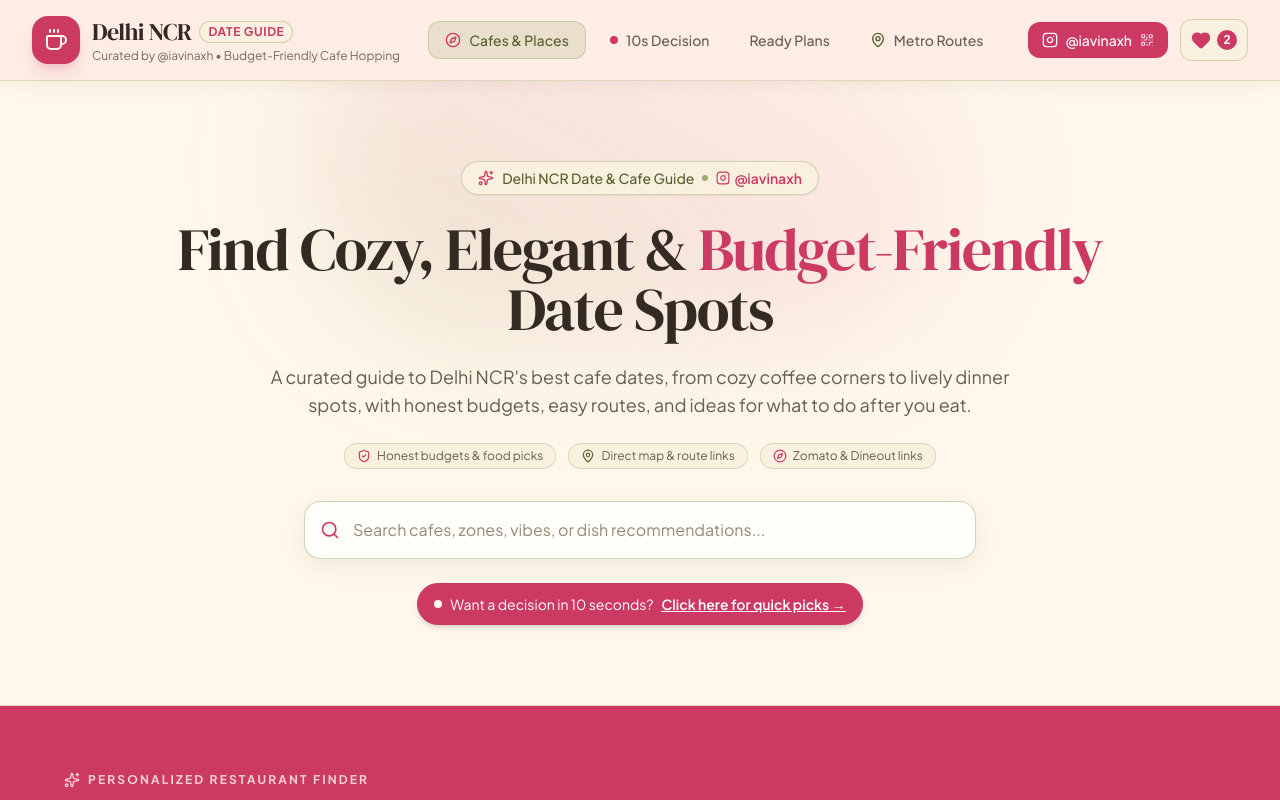
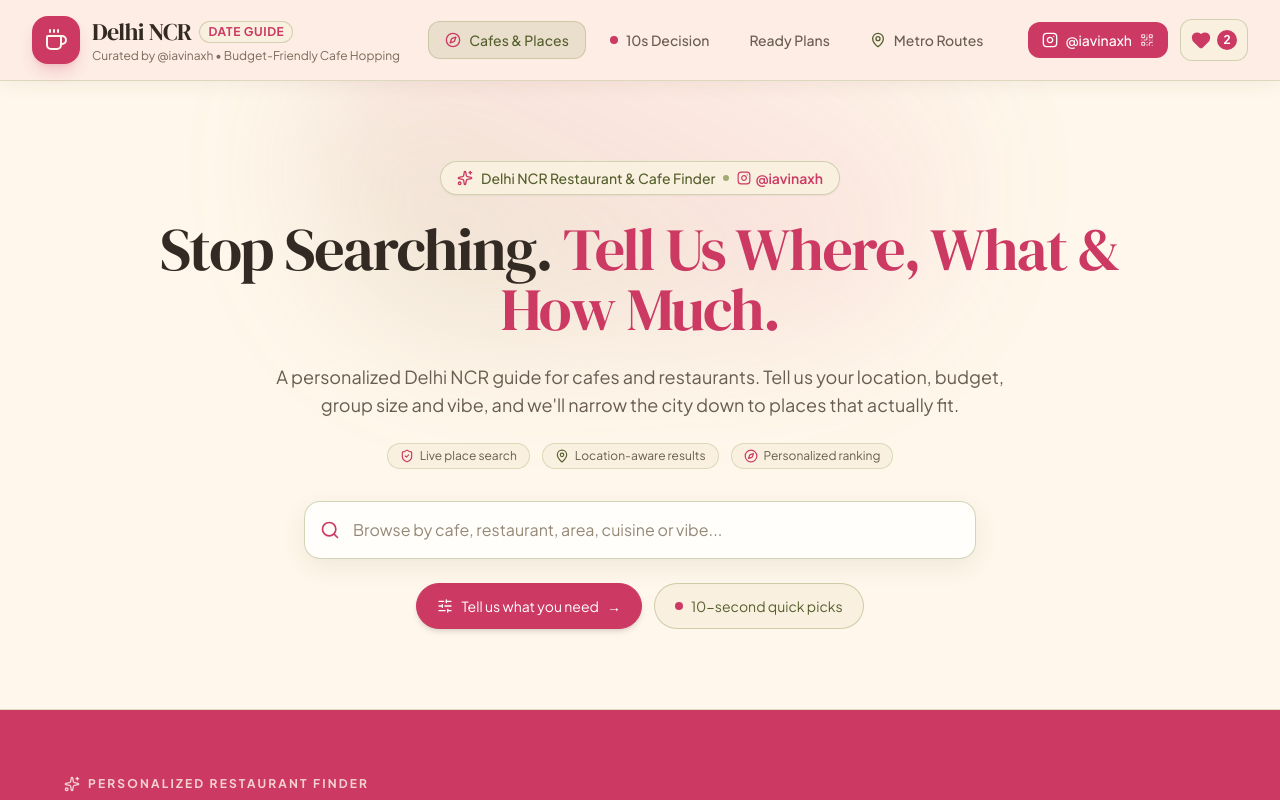
Before and after one commit to iavinaxh/delhi-cafe-hopping, a React (Vite) app: page / in a window 1280 px wide. Shown: the top 800 px of the page. Built offline with nearby package versions, Linux system fonts and the light colour scheme; the HTML template or start-up script is replaced by a standard one.

Commit message:
Reframe homepage as Delhi NCR personalized restaurant finder

```diff
--- a/src/components/Hero.jsx
+++ b/src/components/Hero.jsx
@@ -1,25 +1,26 @@
 import React from 'react';
-import { Search, Sparkles, MapPin, Compass, ShieldCheck } from 'lucide-react';
+import { Search, Sparkles, MapPin, Compass, ShieldCheck, SlidersHorizontal } from 'lucide-react';
 import InstagramIcon from './InstagramIcon';
 
 export default function Hero({ searchQuery, setSearchQuery, onOpenInstaModal, setActiveTab }) {
+  const jumpToPlanner = () => document.getElementById('find-my-place')?.scrollIntoView({ behavior: 'smooth', block: 'start' });
   return (
     <div className="relative overflow-hidden bg-[#FFF7EB] text-[#332B23] py-12 sm:py-20 border-b border-[#A2AB73]/35">
       <div className="absolute -top-24 left-1/2 -translate-x-1/2 w-[650px] h-[350px] bg-gradient-to-tr from-[#A2AB73]/25 via-[#CC3A63]/10 to-transparent blur-3xl rounded-full pointer-events-none"></div>
       <div className="max-w-5xl mx-auto px-4 sm:px-6 lg:px-8 text-center relative z-10">
         <div className="inline-flex items-center gap-2 px-4 py-1.5 rounded-full bg-[#F9F0E0] border border-[#A2AB73]/45 text-[#56602E] text-xs sm:text-sm font-medium mb-6 shadow-sm">
-          <Sparkles className="w-4 h-4 text-[#CC3A63]" /><span>Delhi NCR Date & Cafe Guide</span><span className="w-1.5 h-1.5 rounded-full bg-[#A2AB73]"></span>
+          <Sparkles className="w-4 h-4 text-[#CC3A63]" /><span>Delhi NCR Restaurant & Cafe Finder</span><span className="w-1.5 h-1.5 rounded-full bg-[#A2AB73]"></span>
           <button onClick={onOpenInstaModal} className="hover:underline flex items-center gap-1 text-[#CC3A63] font-semibold"><InstagramIcon className="w-3.5 h-3.5" /> @iavinaxh</button>
         </div>
-        <h1 className="font-serif text-3xl sm:text-5xl lg:text-6xl font-bold tracking-tight text-[#332B23] leading-tight">Find Cozy, Elegant & <span className="text-[#CC3A63]">Budget-Friendly</span> Date Spots</h1>
-        <p className="mt-4 sm:mt-6 text-base sm:text-lg text-[#685D50] max-w-3xl mx-auto font-sans leading-relaxed">A curated guide to Delhi NCR's best cafe dates, from cozy coffee corners to lively dinner spots, with honest budgets, easy routes, and ideas for what to do after you eat.</p>
+        <h1 className="font-serif text-3xl sm:text-5xl lg:text-6xl font-bold tracking-tight text-[#332B23] leading-tight">Stop Searching. <span className="text-[#CC3A63]">Tell Us Where, What & How Much.</span></h1>
+        <p className="mt-4 sm:mt-6 text-base sm:text-lg text-[#685D50] max-w-3xl mx-auto font-sans leading-relaxed">A personalized Delhi NCR guide for cafes and restaurants. Tell us your location, budget, group size and vibe, and we'll narrow the city down to places that actually fit.</p>
         <div className="mt-6 flex flex-wrap items-center justify-center gap-3 text-xs text-[#685D50]">
-          <span className="px-3 py-1 rounded-full bg-[#F9F0E0] border border-[#A2AB73]/35 flex items-center gap-1.5"><ShieldCheck className="w-3.5 h-3.5 text-[#CC3A63]" /> Honest budgets & food picks</span>
-          <span className="px-3 py-1 rounded-full bg-[#F9F0E0] border border-[#A2AB73]/35 flex items-center gap-1.5"><MapPin className="w-3.5 h-3.5 text-[#56602E]" /> Direct map & route links</span>
-          <span className="px-3 py-1 rounded-full bg-[#F9F0E0] border border-[#A2AB73]/35 flex items-center gap-1.5"><Compass className="w-3.5 h-3.5 text-[#CC3A63]" /> Zomato & Dineout links</span>
+          <span className="px-3 py-1 rounded-full bg-[#F9F0E0] border border-[#A2AB73]/35 flex items-center gap-1.5"><ShieldCheck className="w-3.5 h-3.5 text-[#CC3A63]" /> Live place search</span>
+          <span className="px-3 py-1 rounded-full bg-[#F9F0E0] border border-[#A2AB73]/35 flex items-center gap-1.5"><MapPin className="w-3.5 h-3.5 text-[#56602E]" /> Location-aware results</span>
+          <span className="px-3 py-1 rounded-full bg-[#F9F0E0] border border-[#A2AB73]/35 flex items-center gap-1.5"><Compass className="w-3.5 h-3.5 text-[#CC3A63]" /> Personalized ranking</span>
         </div>
-        <div className="mt-8 max-w-2xl mx-auto"><div className="relative flex items-center"><Search className="absolute left-4 w-5 h-5 text-[#CC3A63] pointer-events-none" /><input type="text" value={searchQuery} onChange={(e) => setSearchQuery(e.target.value)} placeholder="Search cafes, zones, vibes, or dish recommendations..." className="w-full pl-12 pr-10 py-4 rounded-2xl bg-white/80 border border-[#A2AB73]/50 text-[#332B23] placeholder-[#958876] focus:outline-none focus:ring-2 focus:ring-[#CC3A63]/35 focus:border-[#CC3A63] text-sm sm:text-base shadow-[0_8px_24px_rgba(78,62,38,0.08)] transition-all" />{searchQuery && <button onClick={() => setSearchQuery('')} className="absolute right-4 text-xs font-semibold text-[#56602E] hover:text-[#CC3A63] bg-[#F9F0E0] px-2 py-1 rounded-lg">Clear</button>}</div></div>
-        <div className="mt-6 flex justify-center"><button onClick={() => setActiveTab('quick')} className="text-xs sm:text-sm text-white bg-[#CC3A63] border border-[#CC3A63] px-4 py-2.5 rounded-full flex items-center gap-2 hover:bg-[#B52F55] transition-all shadow-md"><span className="w-2 h-2 rounded-full bg-[#FFF7EB]"></span>Want a decision in 10 seconds? <span className="underline font-semibold">Click here for quick picks →</span></button></div>
+        <div className="mt-8 max-w-2xl mx-auto"><div className="relative flex items-center"><Search className="absolute left-4 w-5 h-5 text-[#CC3A63] pointer-events-none" /><input type="text" value={searchQuery} onChange={(e) => setSearchQuery(e.target.value)} placeholder="Browse by cafe, restaurant, area, cuisine or vibe..." className="w-full pl-12 pr-10 py-4 rounded-2xl bg-white/80 border border-[#A2AB73]/50 text-[#332B23] placeholder-[#958876] focus:outline-none focus:ring-2 focus:ring-[#CC3A63]/35 focus:border-[#CC3A63] text-sm sm:text-base shadow-[0_8px_24px_rgba(78,62,38,0.08)] transition-all" />{searchQuery && <button onClick={() => setSearchQuery('')} className="absolute right-4 text-xs font-semibold text-[#56602E] hover:text-[#CC3A63] bg-[#F9F0E0] px-2 py-1 rounded-lg">Clear</button>}</div></div>
+        <div className="mt-6 flex flex-col sm:flex-row justify-center gap-3"><button onClick={jumpToPlanner} className="text-sm text-white bg-[#CC3A63] border border-[#CC3A63] px-5 py-3 rounded-full flex items-center justify-center gap-2 hover:bg-[#B52F55] transition-all shadow-md"><SlidersHorizontal className="w-4 h-4" /> Tell us what you need <span className="font-semibold">→</span></button><button onClick={() => setActiveTab('quick')} className="text-sm text-[#56602E] bg-[#F9F0E0] border border-[#A2AB73]/50 px-5 py-3 rounded-full flex items-center justify-center gap-2 hover:bg-[#FFF7EB] transition-all"><span className="w-2 h-2 rounded-full bg-[#CC3A63]"></span>10-second quick picks</button></div>
       </div>
     </div>
   );
```
